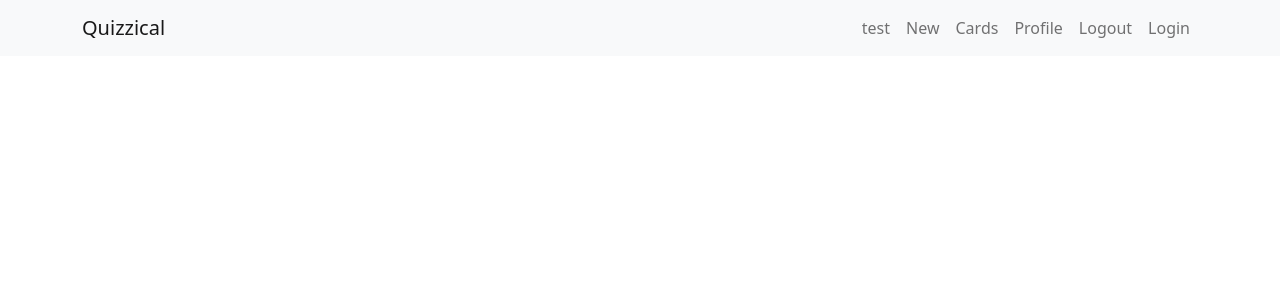
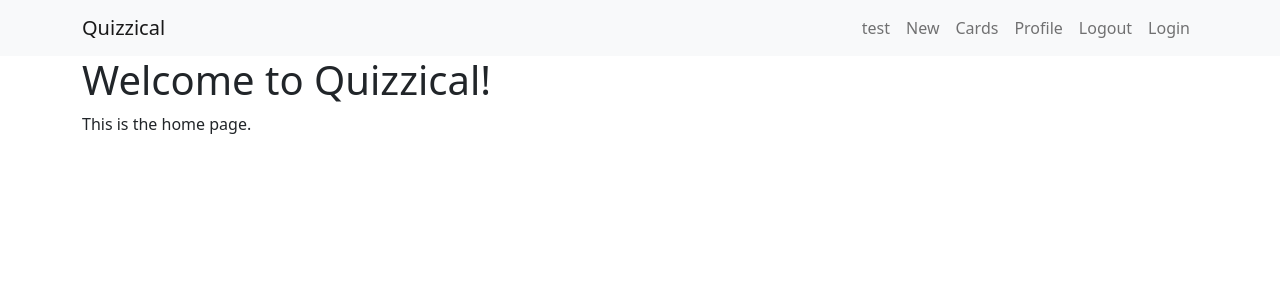
Before and after one commit to miaju/flashcards, a React (Create React App) app in the folder react_app/: page / in a window 1280 px wide. Shown: the top 300 px of the page. Built offline with nearby package versions, Linux system fonts and the light colour scheme.

Commit message:
remove not needed file + add minor edits to home

```diff
--- a/react_app/src/App.js
+++ b/react_app/src/App.js
@@ -16,7 +16,7 @@ function App() {
     <BrowserRouter>
     <NavBar></NavBar>
     <Routes>
-      <Route path="/home" element={<Home/>}/>
+      <Route path="/" element={<Home/>}/>
       <Route path="/test" element={<CardItem card={testCard}/>}/>
     </Routes>
     </BrowserRouter>
--- a/react_app/src/components/Home.js
+++ b/react_app/src/components/Home.js
@@ -1,7 +1,11 @@
 import "./Home.scss";
+import Container from "react-bootstrap/esm/Container";
 
 export default function Home() {
   return (
-    <h1>Home</h1>
+    <Container>
+      <h1>Welcome to Quizzical!</h1>
+      <p>This is the home page.</p>
+    </Container>
   );
 };
```
Also changed, not shown: react_app/src/logo.svg (deleted), 1 other file (tests, documents, lock files or other folders).
